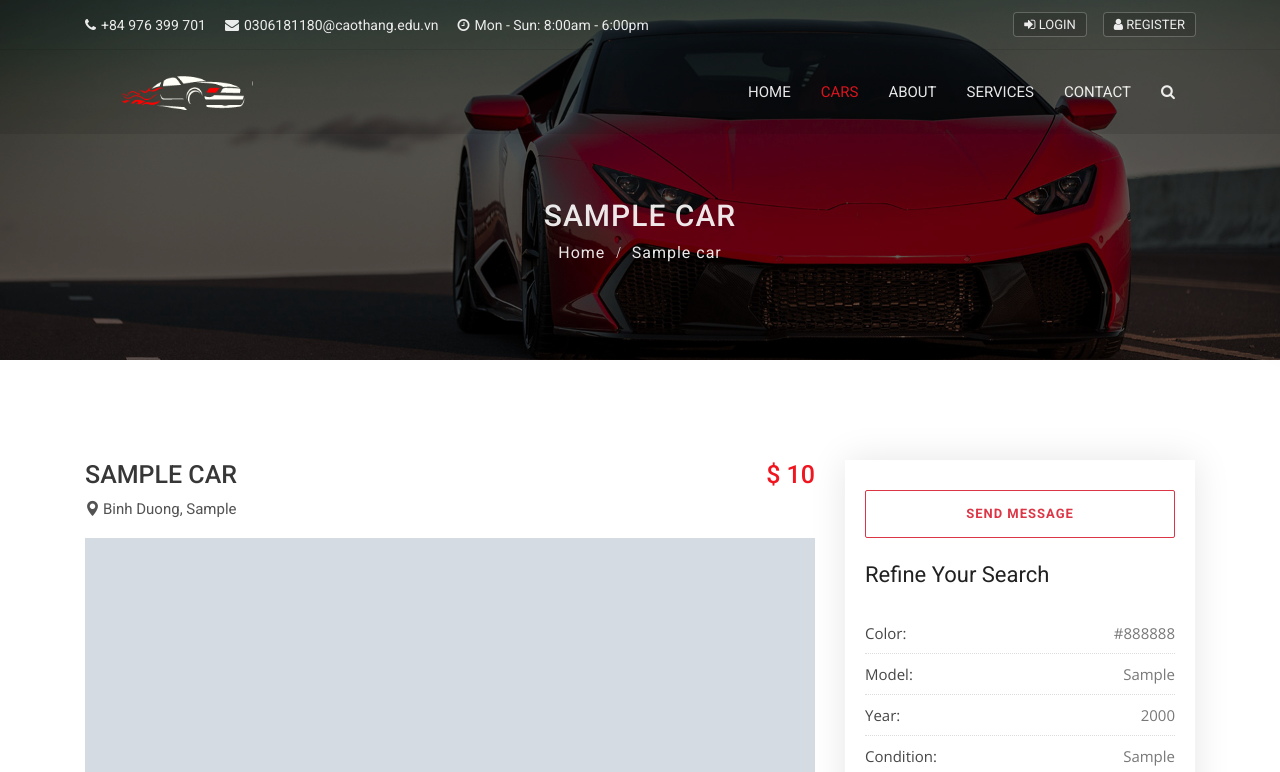
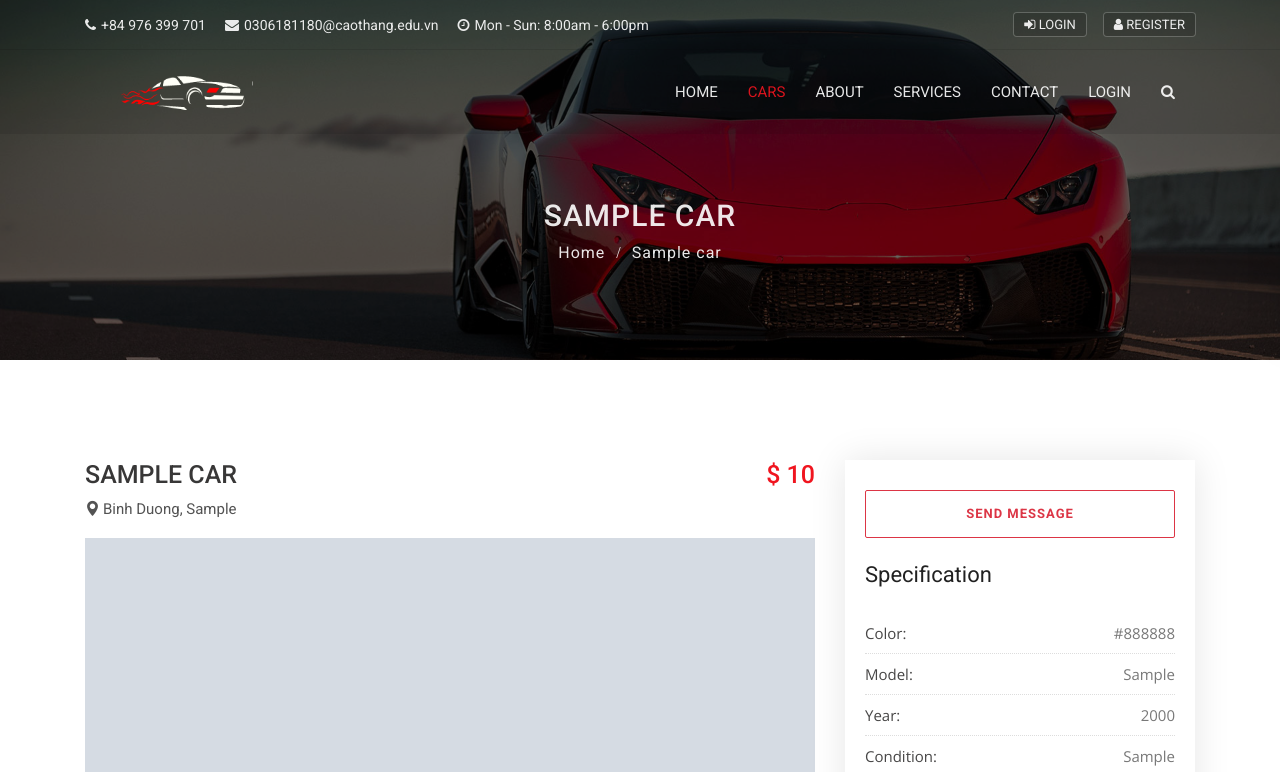
Before and after one commit to D7cThuan/carzone_gitproject, a Django app: page /cars/1 in a window 1280 px wide. Shown: the top 772 px of the page. Run offline with Django 3.2, Linux system fonts and the light colour scheme; tables that the repository leaves empty hold one stand-in row (values such as "Sample post"); grey boxes marked "Sample" are stand-in pictures; parts of the project's set-up code (start-up, migrations or seed data) failed here and were passed over; some libraries are stand-ins or nearby versions.

Commit message:
fix login

```diff
--- a/templates/cars/car_detail.html
+++ b/templates/cars/car_detail.html
@@ -159,7 +159,7 @@
 
 
                         <br>
-                        <h3 class="sidebar-title">Refine Your Search</h3>
+                        <h3 class="sidebar-title">Specification</h3>
                         <ul>
                             <li>
                                 <span>Color: </span>{{single_car.color}}
--- a/templates/includes/navbar.html
+++ b/templates/includes/navbar.html
@@ -66,6 +66,15 @@
                         {% endif %}
                          href="{% url 'contact' %}">Contact</a>
                     </li>
+                    <li class="nav-item dropdown">
+                        <a
+                        {% if 'contact' in request.path %}
+                        class="nav-link active"
+                        {% else %}
+                        class="nav-link"
+                        {% endif %}
+                         href="{% url 'login' %}">Login</a>
+                    </li>
                     <li class="nav-item dropdown m-hide">
                         <a href="#full-page-search" class="nav-link h-icon">
                             <i class="fa fa-search"></i>
```
Also changed, not shown: static/css/style.css.
